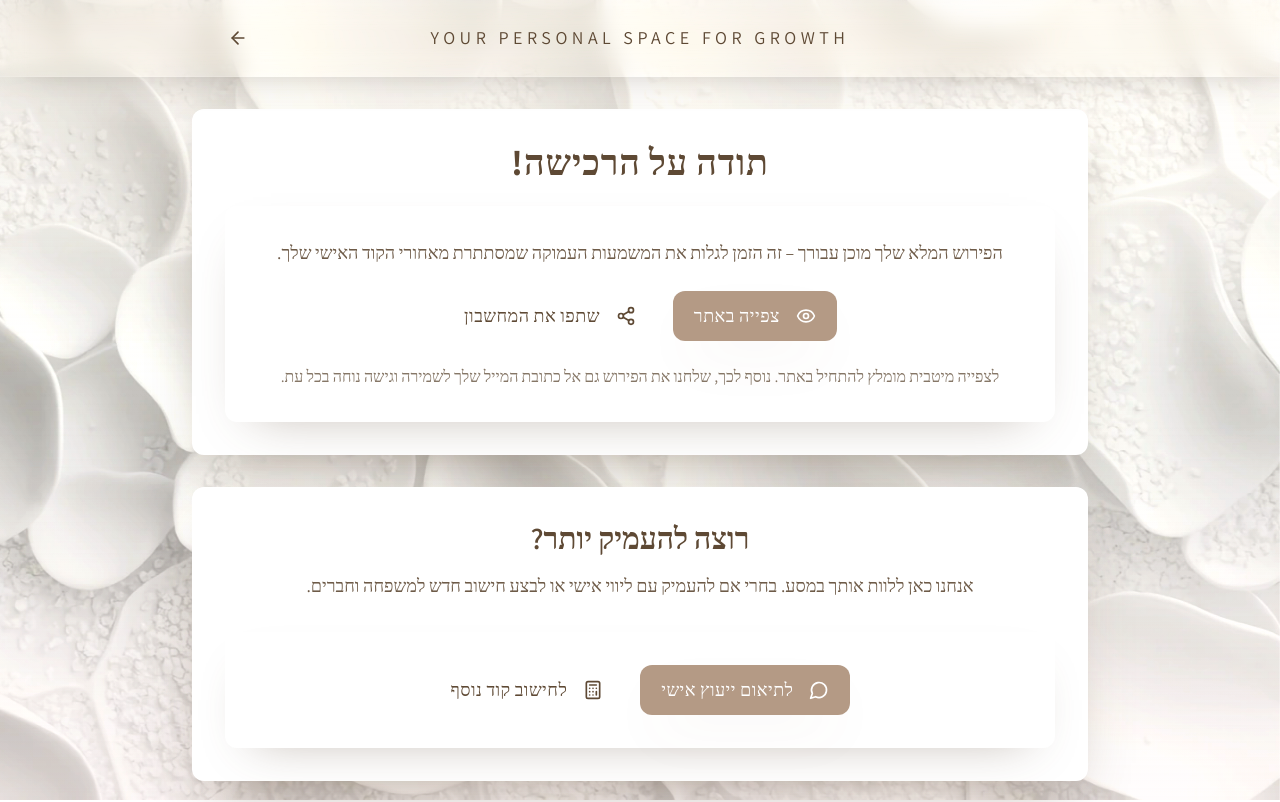
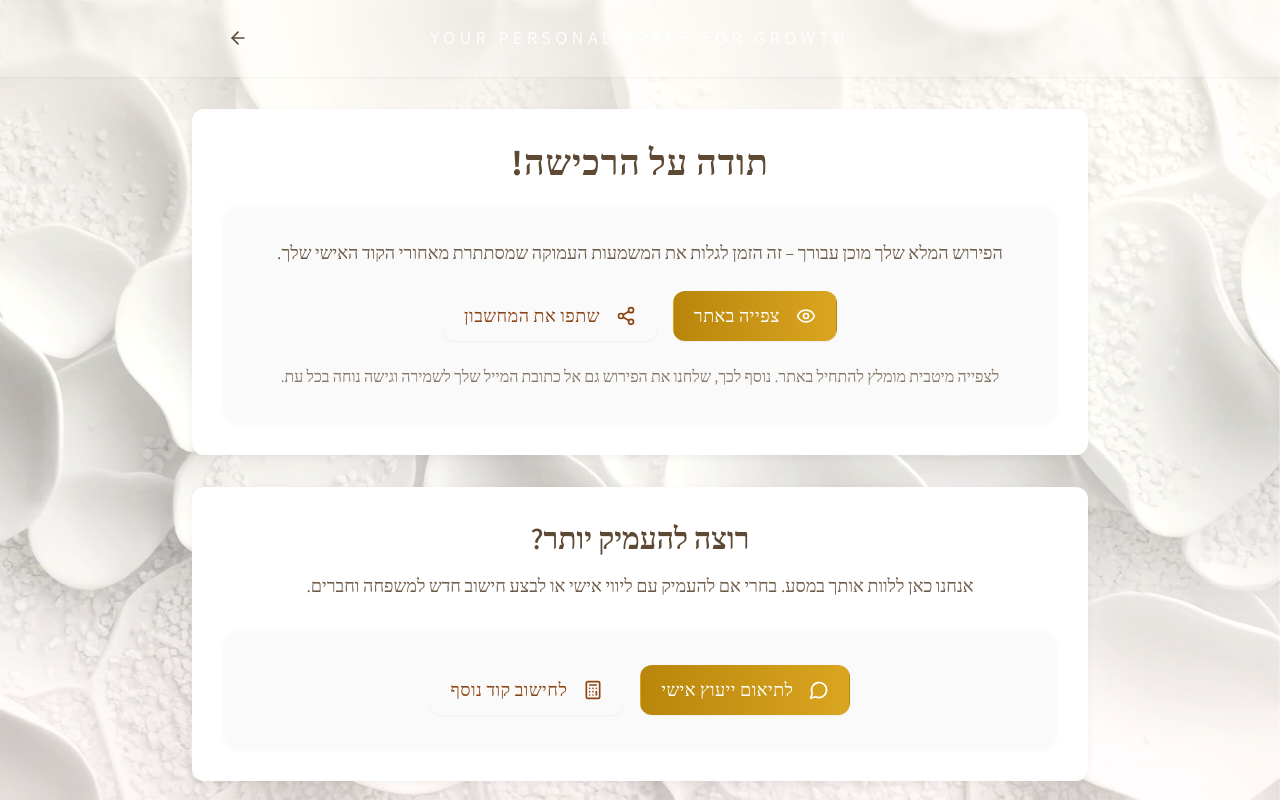
Before and after one commit to abyk4329/abyk, a Next.js app: page /thank-you in a window 1280 px wide. Shown: the top 802 px of the page. Built offline with nearby package versions, Linux system fonts and the light colour scheme.

Commit message:
Update Footer components to clean white theme - remove glassmorphism, update social links to white text with gold hover

```diff
--- a/abykonline/src/components/Header.tsx
+++ b/abykonline/src/components/Header.tsx
@@ -9,8 +9,8 @@ export function Header() {
   const showBack = Boolean(pathname) && pathname !== '/'
 
   return (
-    <header className="relative border-b border-white/15 bg-white/8 shadow-[0_20px_35px_-25px_rgba(71,59,49,0.35)] backdrop-blur-md backdrop-saturate-150 supports-[backdrop-filter]:bg-white/5">
-      <div className="pointer-events-none absolute inset-0 bg-gradient-to-br from-white/30 via-white/10 to-transparent opacity-40 mix-blend-screen" aria-hidden />
+    <header className="relative border-b border-[#FAFAFA]/30 bg-[#FAFAFA] shadow-sm backdrop-blur-sm">
+      <div className="pointer-events-none absolute inset-0 bg-white/20" aria-hidden />
 
       <div className="relative mx-auto max-w-4xl px-4 py-4 sm:px-6 sm:py-6">
         <div className="flex items-center justify-center">
@@ -27,7 +27,7 @@ export function Header() {
 
           {/* Centered title */}
           <h1
-            className="header-title text-center font-['Assistant'] text-sm font-normal tracking-[0.25em] text-[#5E4934] sm:text-base md:text-lg"
+            className="header-title text-center font-['Assistant'] text-sm font-normal tracking-[0.25em] text-white sm:text-base md:text-lg"
             dir="ltr"
           >
             YOUR PERSONAL SPACE FOR GROWTH
--- a/abykonline/src/components/ui/button.tsx
+++ b/abykonline/src/components/ui/button.tsx
@@ -12,9 +12,9 @@ const buttonVariants = cva(
     variants: {
       variant: {
         brand:
-          "border border-transparent bg-[rgba(149,112,82,0.7)] text-white shadow-[0_24px_50px_-24px_rgba(149,112,82,0.7)] hover:bg-[rgba(149,112,82,0.85)] hover:shadow-[0_32px_70px_-28px_rgba(149,112,82,0.75)] active:scale-[0.98]",
+          "border border-transparent bg-gradient-to-r from-[#B8860B] to-[#DAA520] text-white shadow-sm hover:shadow-md active:scale-[0.98] hover:from-[#CD853F] hover:to-[#F0E68C]",
         subtle:
-          "border border-white/25 bg-white/12 text-[#5E4934] shadow-[0_20px_40px_-25px_rgba(94,73,52,0.55)] hover:bg-white/20 hover:shadow-[0_28px_55px_-28px_rgba(94,73,52,0.55)] active:scale-[0.99]",
+          "border border-[#FAFAFA]/40 bg-[#FAFAFA] text-[#8B4513] shadow-sm hover:bg-white hover:shadow-md active:scale-[0.99]",
       },
       size: {
         default: "min-h-[2.75rem] px-5 py-2.5",
--- a/abykonline/src/index.css
+++ b/abykonline/src/index.css
@@ -243,26 +243,32 @@ h6 {
 
 @layer components {
   .brand-card {
-    @apply rounded-2xl border border-white/15 bg-white/10 backdrop-blur-xl shadow-[0_28px_60px_-25px_rgba(94,73,52,0.45)] transition-all duration-300;
+    @apply rounded-2xl border border-[#FAFAFA]/20 backdrop-blur-sm transition-all duration-300;
+    background-color: #fafafa;
+    box-shadow: 0 2px 8px rgba(0, 0, 0, 0.05);
   }
 
   .brand-card:hover,
   .brand-card:focus-within {
-    background-color: rgba(255, 255, 255, 0.14);
-    box-shadow: 0 32px 75px -28px rgba(94, 73, 52, 0.55);
+    background-color: #ffffff;
+    box-shadow: 0 4px 12px rgba(0, 0, 0, 0.08);
   }
 
   .brand-panel {
-    @apply rounded-xl border border-white/12 bg-white/8 backdrop-blur-lg shadow-[0_20px_50px_-28px_rgba(94,73,52,0.4)] transition-all duration-300;
+    @apply rounded-xl border border-[#FAFAFA]/30 backdrop-blur-sm transition-all duration-300;
+    background-color: #fafafa;
+    box-shadow: 0 1px 6px rgba(0, 0, 0, 0.04);
   }
 
   .brand-panel:hover,
   .brand-panel:focus-within {
-    background-color: rgba(255, 255, 255, 0.12);
+    background-color: #ffffff;
   }
 
   .brand-tab-list {
-    @apply grid gap-2 rounded-2xl border border-white/15 bg-white/8 p-1 backdrop-blur-lg shadow-[0_20px_40px_-20px_rgba(94,73,52,0.35)];
+    @apply grid gap-2 rounded-2xl border border-[#FAFAFA]/25 p-1 backdrop-blur-sm;
+    background-color: #fafafa;
+    box-shadow: 0 1px 4px rgba(0, 0, 0, 0.03);
   }
 
   .brand-tab {
--- a/src/components/Footer.tsx
+++ b/src/components/Footer.tsx
@@ -8,7 +8,7 @@ export function Footer() {
   return (
     <footer
       role="contentinfo"
-      className="backdrop-blur-md bg-white/8 border-t border-white/20 shadow-lg sm:backdrop-blur-md sm:bg-white/6 sm:border-white/15 font-['Assistant']"
+      className="backdrop-blur-sm bg-[#FAFAFA] border-t border-[#FAFAFA]/40 shadow-sm font-['Assistant']"
     >
   <div className="max-w-4xl mx-auto px-4 py-6 sm:px-6 sm:py-8">
         <div className="flex flex-col items-center space-y-5">
@@ -34,7 +34,7 @@ export function Footer() {
               target="_blank"
               rel="noopener noreferrer"
               aria-label="WhatsApp - צור קשר עם Awakening by Ksenia"
-              className="flex items-center gap-2 rounded-full bg-white/10 hover:bg-white/20 text-[rgba(135,103,79,1)] hover:text-white transition-all duration-300 backdrop-blur-sm border border-white/20 hover:border-white/30 hover:scale-105 p-[6px]"
+              className="flex items-center gap-2 rounded-full bg-white/20 hover:bg-white/30 text-[#8B4513] hover:text-[#B8860B] transition-all duration-300 border border-white/30 hover:border-[#B8860B]/50 hover:scale-105 p-[6px]"
             >
               <MessageCircle className="w-5 h-5" strokeWidth={1.5} />
               <span className="hidden lg:inline font-light text-sm tracking-wide text-white">WhatsApp</span>
@@ -46,7 +46,7 @@ export function Footer() {
               target="_blank"
               rel="noopener noreferrer"
               aria-label="Follow Instagram - Awakening by Ksenia"
-              className="flex items-center gap-2 rounded-full bg-white/10 hover:bg-white/20 text-[rgba(135,103,79,1)] hover:text-white transition-all duration-300 backdrop-blur-sm border border-white/20 hover:border-white/30 hover:scale-105 p-[6px]"
+              className="flex items-center gap-2 rounded-full bg-white/20 hover:bg-white/30 text-[#8B4513] hover:text-[#B8860B] transition-all duration-300 border border-white/30 hover:border-[#B8860B]/50 hover:scale-105 p-[6px]"
             >
               <Instagram className="w-5 h-5" strokeWidth={1.5} />
               <span className="hidden lg:inline font-light text-sm tracking-wide text-white">Follow Instagram</span>
@@ -58,7 +58,7 @@ export function Footer() {
               target="_blank"
               rel="noopener noreferrer"
               aria-label="Follow TikTok - Awakening by Ksenia"
-              className="flex items-center gap-2 rounded-full bg-white/10 hover:bg-white/20 text-[rgba(135,103,79,1)] hover:text-white transition-all duration-300 backdrop-blur-sm border border-white/20 hover:border-white/30 hover:scale-105 p-[6px]"
+              className="flex items-center gap-2 rounded-full bg-white/20 hover:bg-white/30 text-[#8B4513] hover:text-[#B8860B] transition-all duration-300 border border-white/30 hover:border-[#B8860B]/50 hover:scale-105 p-[6px]"
             >
               <TikTokIcon className="w-5 h-5" strokeWidth={1.5} />
               <span className="hidden lg:inline font-light text-sm tracking-wide text-white">Follow TikTok</span>
@@ -68,7 +68,7 @@ export function Footer() {
             <a
               href="mailto:awakening.by.ksenia@gmail.com"
               aria-label="Email - שלח הודעה ל Awakening by Ksenia"
-              className="flex items-center gap-2 rounded-full bg-white/10 hover:bg-white/20 text-[rgba(135,103,79,1)] hover:text-white transition-all duration-300 backdrop-blur-sm border border-white/20 hover:border-white/30 hover:scale-105 py-[8px] px-[6px] p-[6px]"
+              className="flex items-center gap-2 rounded-full bg-white/20 hover:bg-white/30 text-[#8B4513] hover:text-[#B8860B] transition-all duration-300 border border-white/30 hover:border-[#B8860B]/50 hover:scale-105 py-[8px] px-[6px] p-[6px]"
             >
               <Mail className="w-5 h-5" strokeWidth={1.5} />
               <span className="hidden lg:inline font-light text-sm tracking-wide text-white">Email</span>
--- a/src/components/Header.tsx
+++ b/src/components/Header.tsx
@@ -9,8 +9,8 @@ export function Header() {
   const showBack = Boolean(pathname) && pathname !== '/'
 
   return (
-  <header className="relative border-b border-white/15 bg-white/8 shadow-[0_20px_35px_-25px_rgba(71,59,49,0.35)] backdrop-blur-md backdrop-saturate-150 supports-[backdrop-filter]:bg-white/5">
-      <div className="pointer-events-none absolute inset-0 bg-gradient-to-br from-white/30 via-white/10 to-transparent opacity-40 mix-blend-screen" aria-hidden />
+  <header className="relative border-b border-[#FAFAFA]/30 bg-[#FAFAFA] shadow-sm backdrop-blur-sm">
+      <div className="pointer-events-none absolute inset-0 bg-white/20" aria-hidden />
 
       <div className="relative mx-auto max-w-4xl px-4 py-4 sm:px-6 sm:py-6">
         <div className="flex items-center justify-center">
@@ -27,7 +27,7 @@ export function Header() {
 
           {/* Centered title */}
           <h1
-            className="header-title text-center font-['Assistant'] text-sm font-normal tracking-[0.25em] text-[#5E4934] sm:text-base md:text-lg"
+            className="header-title text-center font-['Assistant'] text-sm font-normal tracking-[0.25em] text-white sm:text-base md:text-lg"
             dir="ltr"
           >
             YOUR PERSONAL SPACE FOR GROWTH
--- a/src/components/ui/button.tsx
+++ b/src/components/ui/button.tsx
@@ -12,9 +12,9 @@ const buttonVariants = cva(
     variants: {
       variant: {
         brand:
-          "border border-transparent bg-[rgba(149,112,82,0.7)] text-white shadow-[0_24px_50px_-24px_rgba(149,112,82,0.7)] hover:bg-[rgba(149,112,82,0.85)] hover:shadow-[0_32px_70px_-28px_rgba(149,112,82,0.75)] active:scale-[0.98]",
+          "border border-transparent bg-gradient-to-r from-[#B8860B] to-[#DAA520] text-white shadow-sm hover:shadow-md active:scale-[0.98] hover:from-[#CD853F] hover:to-[#F0E68C]",
         subtle:
-          "border border-white/25 bg-white/12 text-[#5E4934] shadow-[0_20px_40px_-25px_rgba(94,73,52,0.55)] hover:bg-white/20 hover:shadow-[0_28px_55px_-28px_rgba(94,73,52,0.55)] active:scale-[0.99]",
+          "border border-[#FAFAFA]/40 bg-[#FAFAFA] text-[#8B4513] shadow-sm hover:bg-white hover:shadow-md active:scale-[0.99]",
       },
       size: {
         default: "min-h-[2.75rem] px-5 py-2.5",
--- a/src/index.css
+++ b/src/index.css
@@ -243,35 +243,43 @@ h6 {
 
 @layer components {
   .brand-card {
-    @apply rounded-2xl border border-white/15 bg-white/10 backdrop-blur-xl shadow-[0_28px_60px_-25px_rgba(94,73,52,0.45)] transition-all duration-300;
+    @apply rounded-2xl border border-[#FAFAFA]/20 backdrop-blur-sm transition-all duration-300;
+    background-color: #fafafa;
+    box-shadow: 0 2px 8px rgba(0, 0, 0, 0.05);
   }
 
   .brand-card:hover,
   .brand-card:focus-within {
-    background-color: rgba(255, 255, 255, 0.14);
-    box-shadow: 0 32px 75px -28px rgba(94, 73, 52, 0.55);
+    background-color: #ffffff;
+    box-shadow: 0 4px 12px rgba(0, 0, 0, 0.08);
   }
 
   .brand-panel {
-    @apply rounded-xl border border-white/12 bg-white/8 backdrop-blur-lg shadow-[0_20px_50px_-28px_rgba(94,73,52,0.4)] transition-all duration-300;
+    @apply rounded-xl border border-[#FAFAFA]/30 backdrop-blur-sm transition-all duration-300;
+    background-color: #fafafa;
+    box-shadow: 0 1px 6px rgba(0, 0, 0, 0.04);
   }
 
   .brand-panel:hover,
   .brand-panel:focus-within {
-    background-color: rgba(255, 255, 255, 0.12);
+    background-color: #ffffff;
   }
 
   .brand-tab-list {
-    @apply grid gap-2 rounded-2xl border border-white/15 bg-white/8 p-1 backdrop-blur-lg shadow-[0_20px_40px_-20px_rgba(94,73,52,0.35)];
+    @apply grid gap-2 rounded-2xl border border-[#FAFAFA]/25 p-1 backdrop-blur-sm;
+    background-color: #fafafa;
+    box-shadow: 0 1px 4px rgba(0, 0, 0, 0.03);
   }
 
   .brand-tab {
-    @apply rounded-full border border-transparent px-5 py-2 text-sm font-medium tracking-wide text-[#5E4934] transition-all duration-300 shadow-[0_10px_20px_-18px_rgba(94,73,52,0.55)];
-    background: rgba(255, 255, 255, 0.08);
+    @apply rounded-full border border-transparent px-5 py-2 text-sm font-medium tracking-wide text-white transition-all duration-300;
+    background: rgba(255, 255, 255, 0.2);
+    box-shadow: 0 1px 3px rgba(0, 0, 0, 0.05);
   }
 
   .brand-tab[data-state="active"] {
-    background: rgba(149, 112, 82, 0.65);
+    background: linear-gradient(135deg, #b8860b, #daa520);
+    color: white;
     color: #fff;
     box-shadow: 0 18px 38px -22px rgba(149, 112, 82, 0.65);
   }
```
Also changed, not shown: abykonline/src/components/Footer.tsx (+6 -6 lines).
